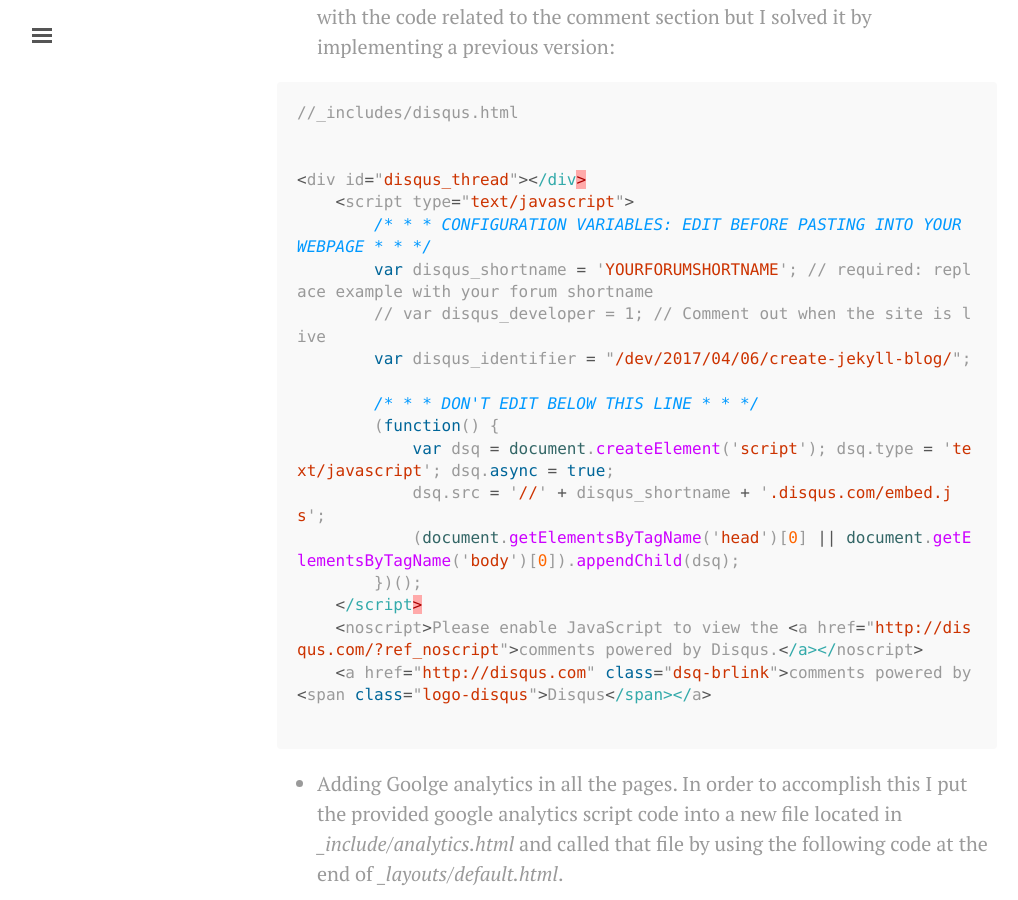
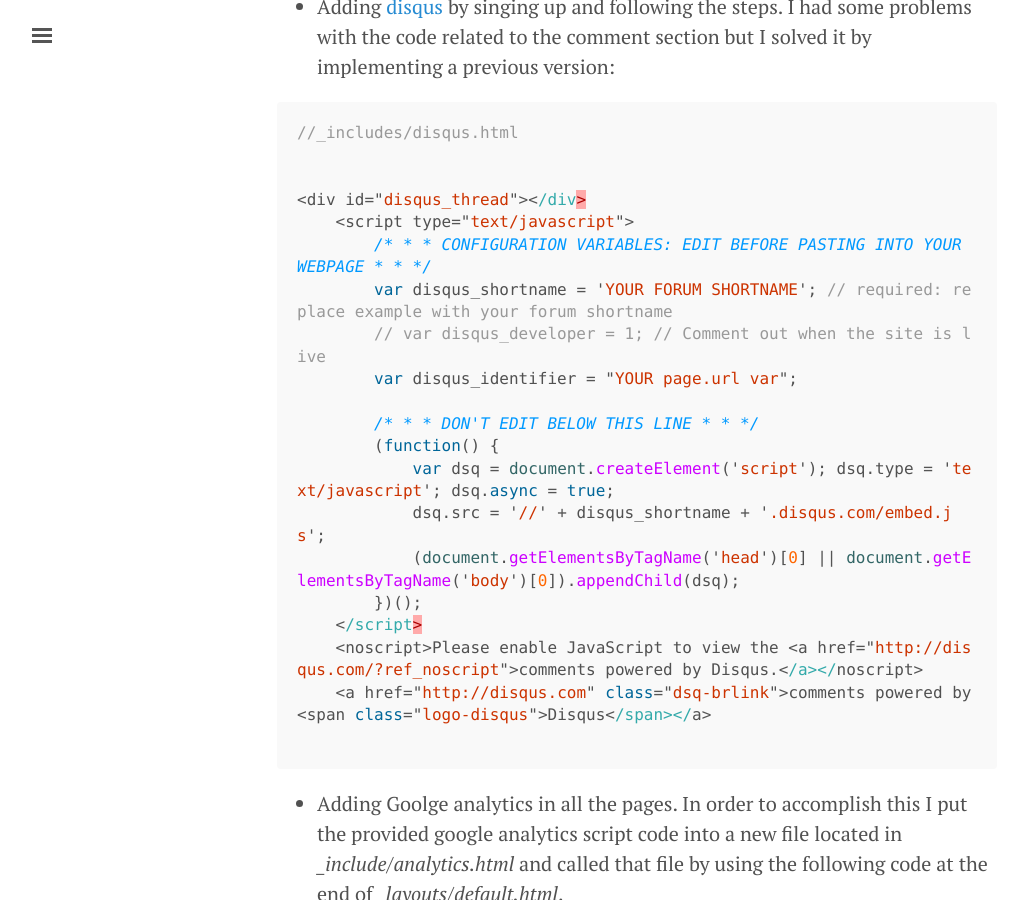
Before and after one commit to jdecastroc/jdecastroc-blog, a Jekyll site: the page built from _posts/2017-04-06-create-jekyll-blog.md, in a window 1280 px wide and 900 px high, scrolled down 1971 px. Shown: the whole window, without its empty margins (3-1021 px from the left). Built offline with Jekyll 4.4.1, drawn with Linux system fonts in a browser that asks for light colours; nearby versions of some CDN libraries; comment, search, counter and statistics services are not loaded.

Commit message:
Minor changes

```diff
--- a/_layouts/post.html
+++ b/_layouts/post.html
@@ -4,7 +4,7 @@ layout: default
 
 <div class="post">
   <h1 class="post-title">{{ page.title }}</h1>
-  <span class="post-date">{{ page.date | date_to_string }}
+  <span class="post-date">{{ page.date | date_to_string }}</span>
   {{ content }}
 </div>
 
--- a/_posts/2017-04-06-create-jekyll-blog.md
+++ b/_posts/2017-04-06-create-jekyll-blog.md
@@ -66,9 +66,9 @@ gems:
 <div id="disqus_thread"></div>
     <script type="text/javascript">
         /* * * CONFIGURATION VARIABLES: EDIT BEFORE PASTING INTO YOUR WEBPAGE * * */
-        var disqus_shortname = 'YOURFORUMSHORTNAME'; // required: replace example with your forum shortname
+        var disqus_shortname = 'YOUR FORUM SHORTNAME'; // required: replace example with your forum shortname
         // var disqus_developer = 1; // Comment out when the site is live
-        var disqus_identifier = "{{ page.url }}";
+        var disqus_identifier = "YOUR page.url var";
 
         /* * * DON'T EDIT BELOW THIS LINE * * */
         (function() {
```
